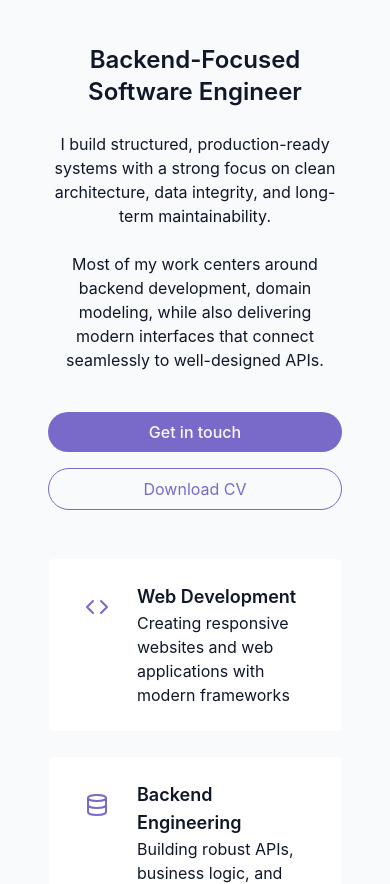
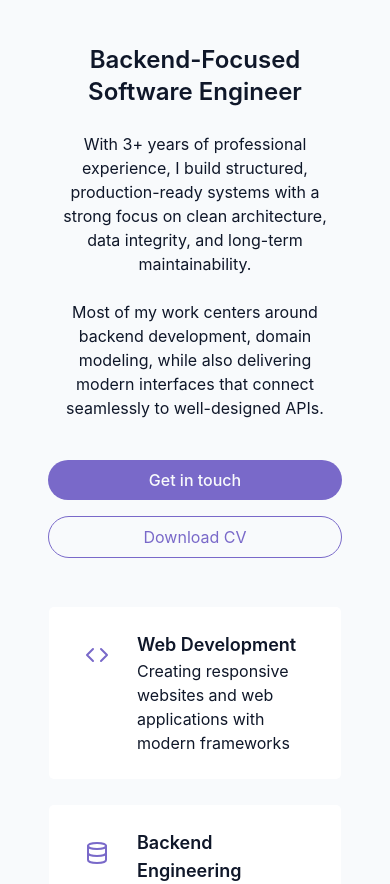
Before and after one commit to ilijaristov67/portfolio, a React (Vite) app: page / in a window 390 px wide. Shown: the part 980-1864 px from the top of the page. Built offline with nearby package versions, Linux system fonts and the light colour scheme.

Commit message:
added new phone and changed description

```diff
--- a/src/components/AboutSection.jsx
+++ b/src/components/AboutSection.jsx
@@ -12,7 +12,7 @@ export const AboutSection = () => {
           <div className="space-y-6">
             <h3 className="text-2xl font-semibold">Backend-Focused Software Engineer</h3>
             <p className="text-muted-foreground">
-              I build structured, production-ready systems with a strong focus on clean architecture,
+              With 3+ years of professional experience, I build structured, production-ready systems with a strong focus on clean architecture,
               data integrity, and long-term maintainability.
             </p>
             <p className="text-muted-foreground">
--- a/src/components/ContactSection.jsx
+++ b/src/components/ContactSection.jsx
@@ -81,7 +81,7 @@ export const ContactSection = () => {
                                 Phone
                             </h4>
                             <a href="tel:+38978318835" className="text-muted-foreground hover:text-primary transition-colors">
-                                +389 78 318 835
+                                +1 (702) 409-8411
                             </a>
                         </div>
                     </div>
```
